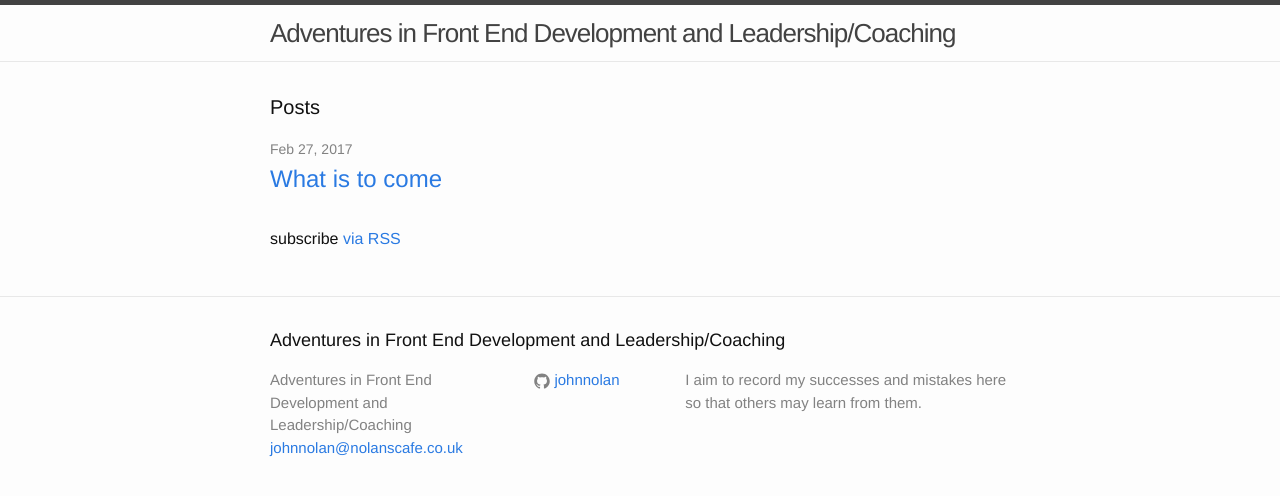
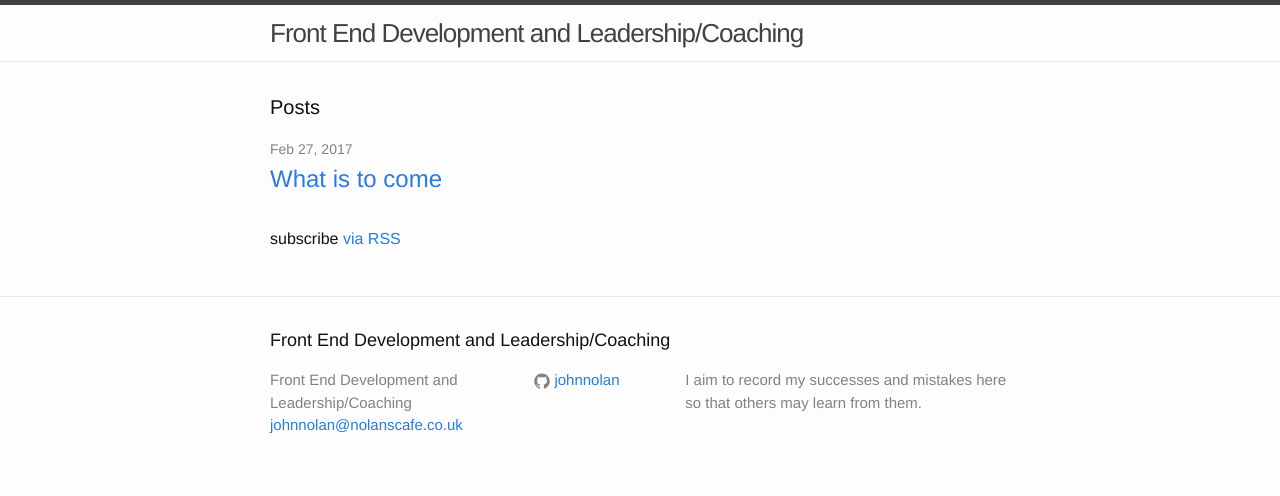
Before and after one commit to johnnolan/blog, a Jekyll site: the page built from index.html, in a window 1280 px wide. Shown: the top 496 px of the page. Built offline with Jekyll 4.4.1, drawn with Linux system fonts in a browser that asks for light colours.

Commit message:
Refactoring

```diff
--- a/_config.yml
+++ b/_config.yml
@@ -6,13 +6,13 @@
 # 'jekyll serve'. If you change this file, please restart the server process.
 
 # Site settings
-title: Adventures in Front End Development and Leadership/Coaching
+title:  Front End Development and Leadership/Coaching
 email: johnnolan@nolanscafe.co.uk
 description: > # this means to ignore newlines until "baseurl:"
   I aim to record my successes and mistakes here so that others
   may learn from them.
 baseurl: "" # the subpath of your site, e.g. /blog
-url: "http://johnnolan.github.io" # the base hostname & protocol for your site
+url: "https://www.nolanscafe.co.uk" # the base hostname & protocol for your site
 github_username:  johnnolan
 
 # Build settings
```
Also changed, not shown: manifest.json.
